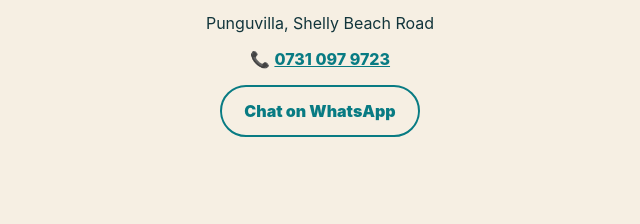
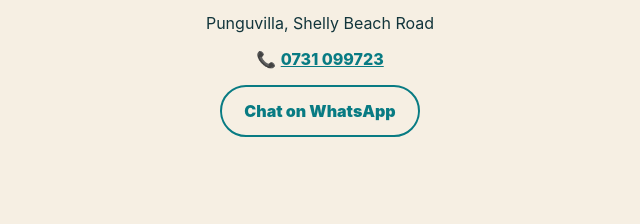
Before and after one commit to Derrickcross/Time-and-Tides-events, a website: page index.html in a window 1280 px wide. Shown: the part 4197-4421 px from the top of the page, 320-960 px from the left. Drawn offline with Linux system fonts and the light colour scheme; no server answers.

Commit message:
Fix contact details in index.html
Updated contact information and WhatsApp link.

```diff
--- a/index.html
+++ b/index.html
@@ -6,5 +6,5 @@
 <section id="services" class="section"><p class="eyebrow">WHAT WE OFFER</p><h2>Made for your occasion</h2><div class="cards"><article><b>💍 Weddings</b><p>Beach weddings and wedding receptions.</p></article><article><b>🎉 Parties</b><p>Birthdays, celebrations and private gatherings.</p></article><article><b>🎓 Graduations</b><p>School graduations and special milestones.</p></article><article><b>💼 Meetings</b><p>Conference meetings with projector support.</p></article><article><b>⚽ Big-Screen Moments</b><p>Watch major matches and videos together.</p></article><article><b>🎮 Gaming Area</b><p>PlayStation and driving-game entertainment.</p></article><article><b>🅿️ Parking</b><p>Convenient parking for guests.</p></article><article><b>🛟 Floaters</b><p>Floaters available for your beach day.</p></article></div></section>
 <section id="gallery" class="section gallery"><p class="eyebrow">SEE THE VENUE</p><h2>Take a look around</h2><div class="video-grid"><video src="assets/venue1.mp4" muted playsinline controls></video><video src="assets/venue2.mp4" muted playsinline controls></video><video src="assets/venue3.mp4" muted playsinline controls></video><video src="assets/venue4.mp4" muted playsinline controls></video><video src="assets/venue5.mp4" muted playsinline controls></video></div></section>
 <section id="book" class="section booking"><div><p class="eyebrow">RESERVE THE VENUE</p><h2>Book your event</h2><p>Tell us what you are planning. We'll receive your request on WhatsApp.</p><div class="payment-note"><b>Payment:</b> Cash on site or Lipa na M-PESA (Buy Goods & Services), Till Number <b>6366527</b>. Payment is due 5 days before your booked date.</div></div><form id="bookingForm"><label>Your name<input id="name" required></label><label>Phone number<input id="phone" type="tel" required></label><label>Event type<select id="type" required><option value="">Choose one</option><option>Wedding</option><option>Birthday party</option><option>Wedding reception</option><option>Conference meeting</option><option>School graduation</option><option>Private party</option><option>Other</option></select></label><label>Preferred date<input id="date" type="date" required></label><label>Guests<input id="guests" type="number" min="1" placeholder="e.g. 50"></label><label>Message<textarea id="message" rows="4" placeholder="Tell us anything else..."></textarea></label><button class="btn primary" type="submit">Send Booking Request</button></form></section>
-<section id="contact" class="contact"><p class="eyebrow">COME THROUGH</p><h2>Time & Tides Events</h2><p>Punguvilla, Shelly Beach Road</p><p>📞 <a href="tel:0731099723">0731 097 9723</a></p><a class="btn ghost dark" href="https://wa.me/2547310979723">Chat on WhatsApp</a></section>
+<section id="contact" class="contact"><p class="eyebrow">COME THROUGH</p><h2>Time & Tides Events</h2><p>Punguvilla, Shelly Beach Road</p><p>📞 <a href="tel:0731099723">0731 099723</a></p><a class="btn ghost dark" href="https://wa.me/254731099723">Chat on WhatsApp</a></section>
 </main><footer>© 2026 Time & Tides Events • Punguvilla, Shelly Beach Road</footer><script src="config.js"></script><script src="app.js"></script></body></html>
```
